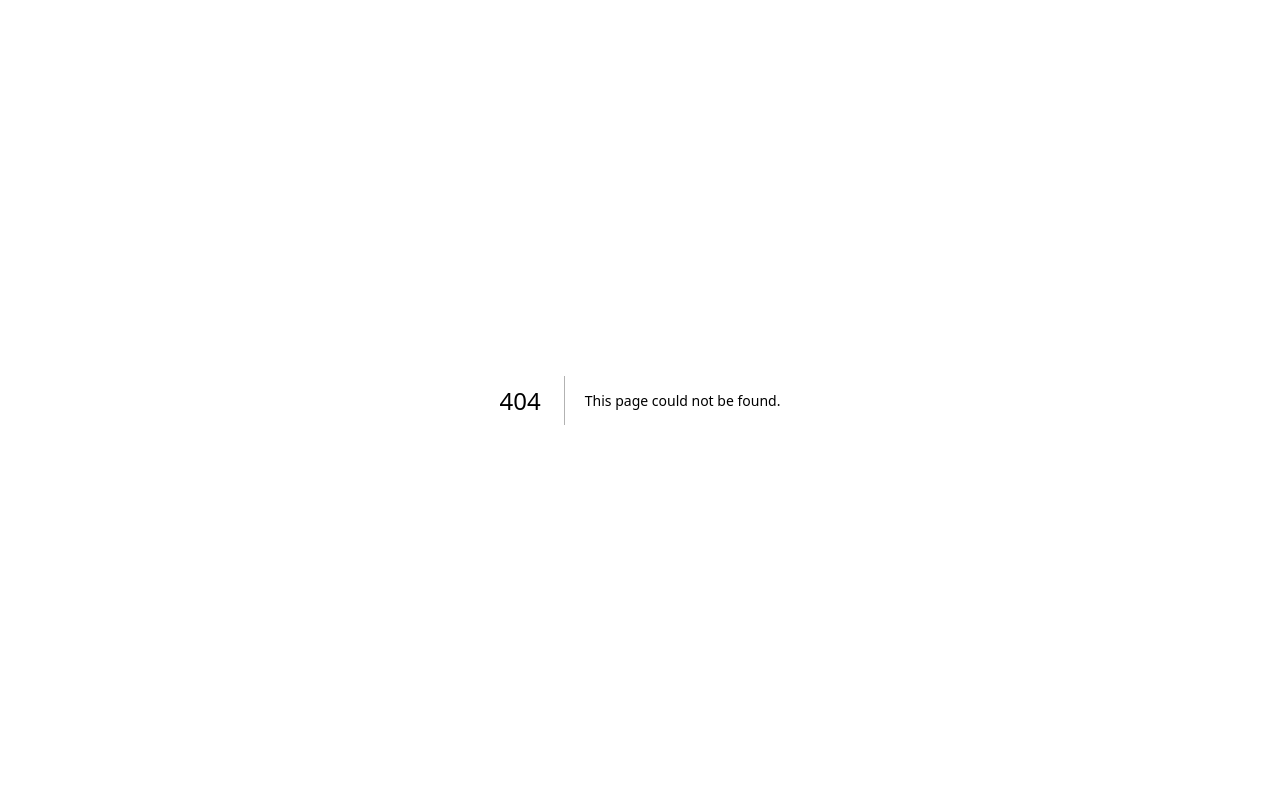
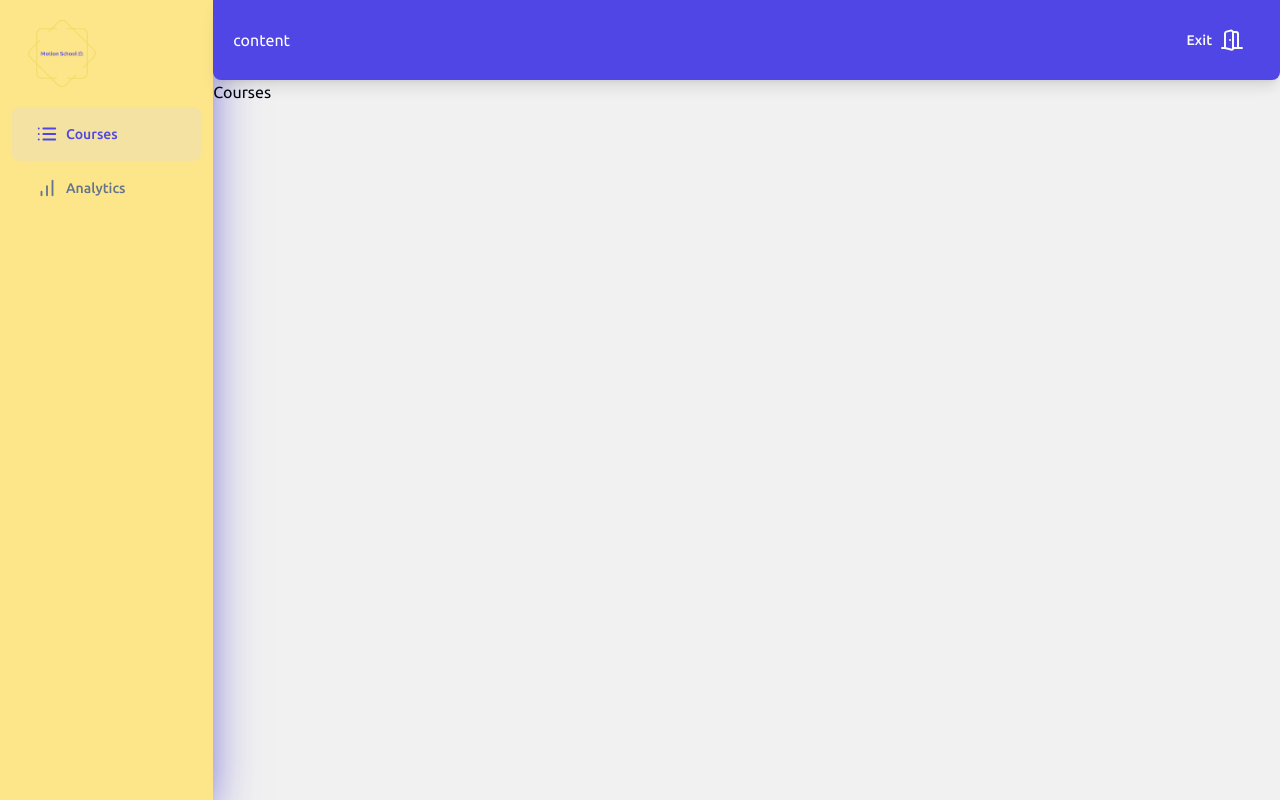
Before and after one commit to amanguptak/Motion-school, a Next.js app: page /motion-school/teacher/courses in a window 1280 px wide. Before the commit this address had no page. Built offline with nearby package versions, Linux system fonts and the light colour scheme; no server answers.

Commit message:
teacher-mode

```diff
--- /dev/null
+++ b/app/(dashboard)/motion-school/(routes)/teacher/analytics/page.tsx
@@ -0,0 +1,9 @@
+import React from 'react'
+
+const Analytics = () => {
+  return (
+    <div>Analytics</div>
+  )
+}
+
+export default Analytics
--- /dev/null
+++ b/app/(dashboard)/motion-school/(routes)/teacher/courses/page.tsx
@@ -0,0 +1,9 @@
+import React from 'react'
+
+const Courses = () => {
+  return (
+    <div>Courses</div>
+  )
+}
+
+export default Courses
--- a/app/(dashboard)/motion-school/(routes)/teacher/page.tsx
+++ b/app/(dashboard)/motion-school/(routes)/teacher/page.tsx
@@ -1,9 +1,9 @@
 import React from 'react'
 
-const page = () => {
+const Teacher = () => {
   return (
-    <div>page</div>
+    <div>Teacher</div>
   )
 }
 
-export default page
+export default Teacher
--- a/app/(dashboard)/motion-school/_components/Logo.tsx
+++ b/app/(dashboard)/motion-school/_components/Logo.tsx
@@ -4,8 +4,8 @@ import Image from "next/image"
 const Logo = () => {
   return (
 <div className="flex items-center  box-border" >
-       <Image src={logo} alt="logo" height={100} width={100} className=" p-2 cursor-pointer rounded-full transform  hover:scale-125  transition-transform duration-300 ease-in-out"/>
-        {/* <h2 className="font-bold text-md text-indigo-600 ">Motion School</h2> */}
+       <Image src={logo} alt="logo" height={100} width={100} className=" p-2 cursor-pointer rounded-full transform  hover:scale-125  "/>
+        {/* <h2 className="font-bold tetransition-transform duration-300 ease-in-outxt-md text-indigo-600 ">Motion School</h2> */}
        </div>
   )
 }
--- a/app/(dashboard)/motion-school/_components/Navbar.tsx
+++ b/app/(dashboard)/motion-school/_components/Navbar.tsx
@@ -2,10 +2,12 @@
 import React, { useState } from 'react'
 import { cn } from '@/lib/utils'
 import { UserButton } from '@clerk/nextjs'
+import { MobileSidebar } from './MobileSidebar'
+import NavBarRoutes from '@/components/NavBarRoutes'
+const Navbar = () => {
 
-import { MobileSidebar } from './MobileSidebar'
-const Navbar = () => {
-  const [open , setOpen] = useState(false)
+
+
   return (
     <div className={cn('transform hover:shadow-indigo-700 transition-transform duration-300 ease-in-out shadow-lg cursor-pointer rounded-b-lg text-white w-full p-5 bg-indigo-600 flex items-center justify-between')}>
         <div className='flex items-center justify-center'>
@@ -15,7 +17,9 @@ const Navbar = () => {
 
 
           </div>
-        <UserButton afterSignOutUrl='/'/>
+
+        <NavBarRoutes/>
+
     </div>
   )
 }
--- a/app/(dashboard)/motion-school/layout.tsx
+++ b/app/(dashboard)/motion-school/layout.tsx
@@ -1,25 +1,19 @@
+import React, { ReactNode, useState } from "react";
+import Sidebar from "./_components/Sidebar";
+import Navbar from "./_components/Navbar";
+const layout = ({ children }: { children: ReactNode }) => {
+  return (
+    <main className="h-screen  grid grid-cols-12 bg-[#f1f1f1]">
+      <div className="lg:col-span-2 hidden  lg:local lg:block md:flex h-full  flex-col inset-y-0">
+        <Sidebar />
+      </div>
 
+      <div className="lg:col-span-10 col-span-12">
+        <Navbar />
+        {children}
+      </div>
+    </main>
+  );
+};
 
-import React, { ReactNode, useState } from 'react'
-import Sidebar from './_components/Sidebar'
-import Navbar from './_components/Navbar'
-const layout = ({children}:{children:ReactNode}) => {
-
-  return (
-    <main className='h-screen  grid grid-cols-12 bg-[#f1f1f1]'>
-        <div className="lg:col-span-2 hidden  lg:local lg:block md:flex h-full  flex-col inset-y-0">
-            <Sidebar/>
-
-        </div>
-
-        <div className='lg:col-span-10 col-span-12'>
-        <Navbar/>
-        {children}
-        </div>
-
-    </main>
-
-  )
-}
-
-export default layout
+export default layout;
--- /dev/null
+++ b/components/NavBarRoutes.tsx
@@ -0,0 +1,38 @@
+import React, { useState } from 'react'
+import {usePathname, useRouter} from "next/navigation"
+import { UserButton ,useAuth } from '@clerk/nextjs'
+import { Button } from '@/components/ui/button'
+import { DoorOpen } from 'lucide-react'
+import teacher from "@/public/images/teacher.png"
+import Image from 'next/image'
+const NavBarRoutes = () => {
+    const router = useRouter()
+    const path = usePathname()
+    const {userId}= useAuth()
+
+    const isTeacherPage = path?.startsWith("/motion-school/teacher");
+      const teacherMode = ()=>{
+      if(isTeacherPage){
+        router.push("/motion-school")
+
+      }
+      else{
+        router.push("/motion-school/teacher")
+
+      }
+
+
+      }
+  return (
+    <div className='flex items-center justify-center space-x-2'>
+    {
+      isTeacherPage ? <Button onClick={teacherMode}>Exit <DoorOpen className='ml-2'  /> </Button> :   <Image title='teacher-mode' className=' cursor-pointer rounded-md mx-2' height={40} width={40} src={teacher} alt="teacher-mode " onClick={teacherMode} />
+    }
+
+
+  <UserButton afterSignOutUrl='/'/>
+  </div>
+  )
+}
+
+export default NavBarRoutes
```
Also changed, not shown: public/images/teacher.png (added).
